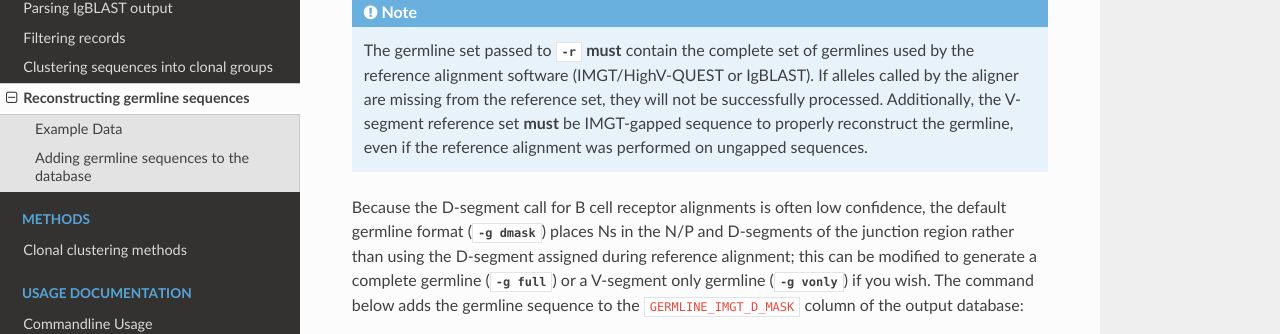
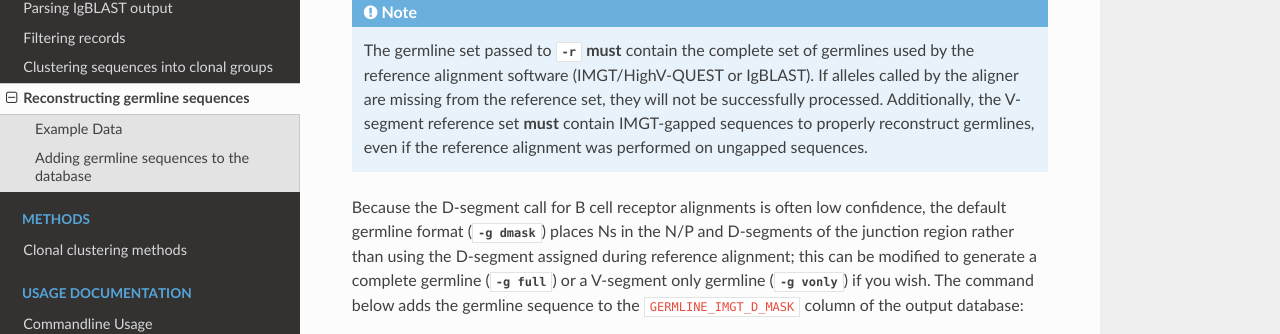
Before and after one commit to immcantation/changeo, a Sphinx documentation site: the page built from docs/examples/germlines.rst, in a window 1280 px wide and 900 px high, scrolled down 468 px. Shown: the part 144-478 px from the top of the window. Built offline with Sphinx 7.4.7 and the Read the Docs theme 2.0.0, drawn with Linux system fonts in a browser that asks for light colours; formulas are drawn with MathJax 3.

Commit message:
Doc typo.

```diff
--- a/docs/examples/germlines.rst
+++ b/docs/examples/germlines.rst
@@ -33,7 +33,7 @@ the reference sequences must be IMGT-gapped.
     complete set of germlines used by the reference alignment software
     (IMGT/HighV-QUEST or IgBLAST). If alleles called by the aligner are missing from the
     reference set, they will not be successfully processed. Additionally, the V-segment
-    reference set **must** be IMGT-gapped sequence to properly reconstruct the germline,
+    reference set **must** contain IMGT-gapped sequences to properly reconstruct germlines,
     even if the reference alignment was performed on ungapped sequences.
 
 Because the D-segment call for B cell receptor alignments is often low confidence, the default
```
